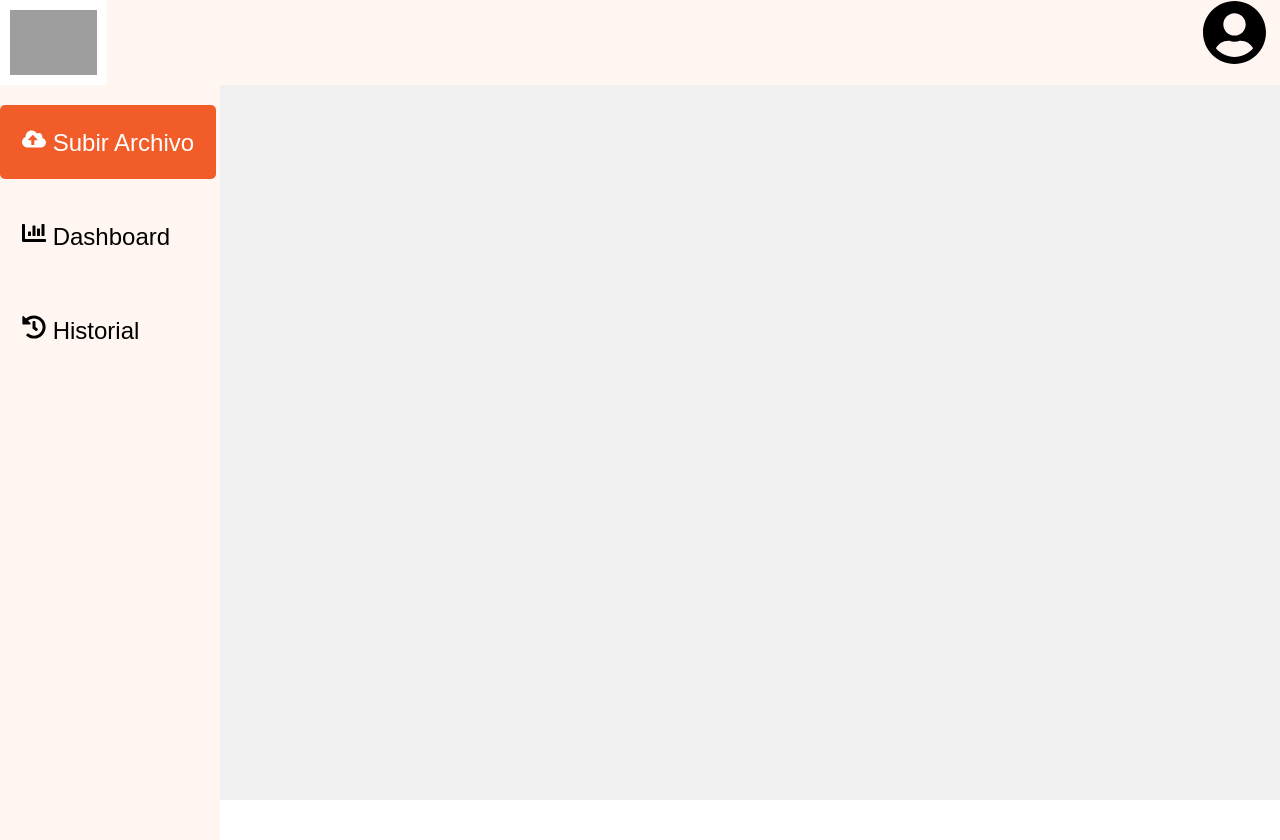
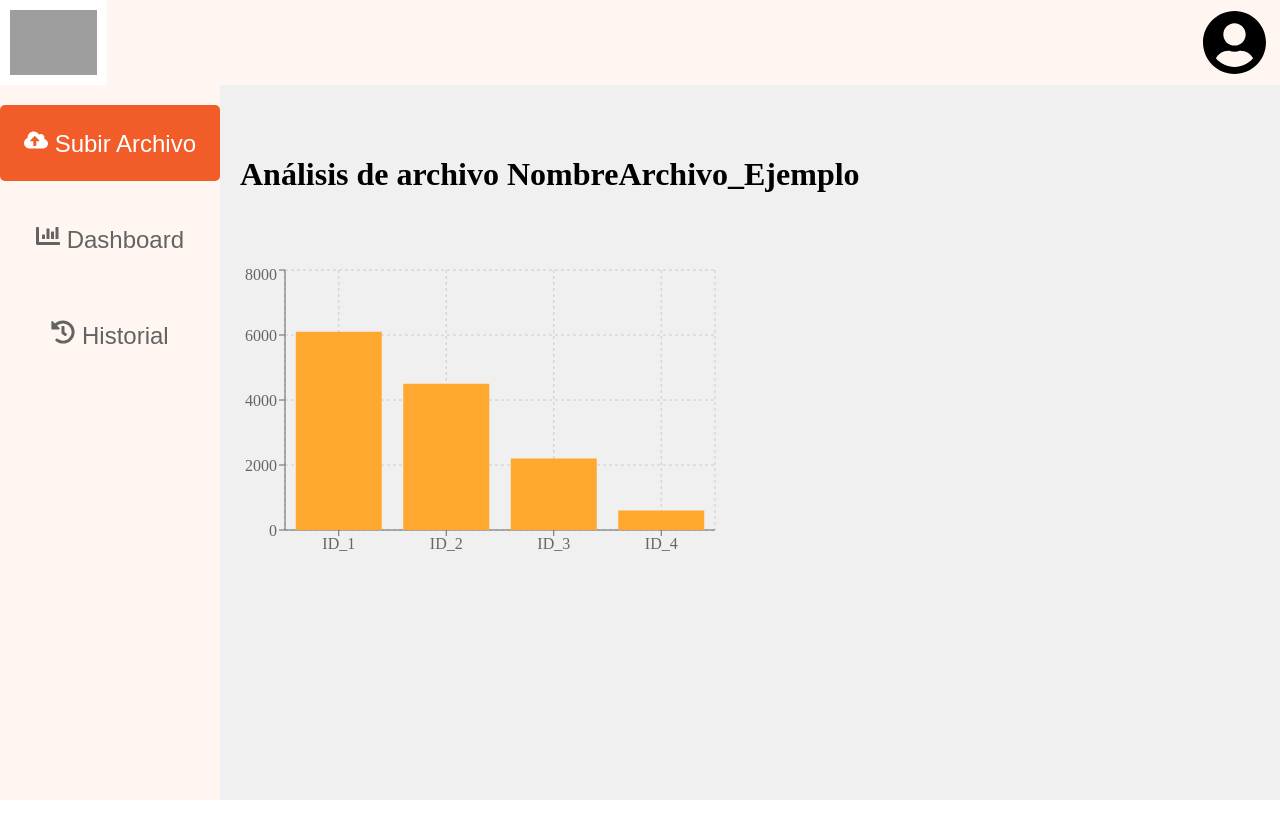
Before and after one commit to JoelIRamos/TC3005B-Gpo505-E1, a React (Create React App) app: page / in a window 1280 px wide. After the commit the page ends 800 px from the top, so only its background shows below. Built offline with nearby package versions, Linux system fonts and the light colour scheme; grey boxes are pictures that could not be loaded.

Commit message:
primer-boceto-graph

```diff
--- a/package.json
+++ b/package.json
@@ -10,6 +10,7 @@
     "react-dom": "^18.0.0",
     "react-icons": "^4.3.1",
     "react-scripts": "5.0.0",
+    "recharts": "^2.1.9",
     "web-vitals": "^2.1.4"
   },
   "scripts": {
--- a/src/App.js
+++ b/src/App.js
@@ -1,9 +1,17 @@
 import Navbar from './components/Navbar';
+import Graph from './components/Graph';
+import Titulo from './components/Titulo';
 
 function App() {
   return (
     <div className="App">
       <Navbar />
+      <div className="container-app">
+        < Titulo />
+        <div className="graph">
+          <Graph />
+        </div>
+      </div>
     </div>
   );
 }
--- a/src/components/Button.js
+++ b/src/components/Button.js
@@ -1,8 +1,28 @@
 import React from 'react'
+import { FaCloudUploadAlt } from "react-icons/fa"
+import { FaChartBar } from "react-icons/fa"
+import { FaHistory } from 'react-icons/fa'
+import { useState } from 'react'
 
 const Button = ({text, style, icon}) => {
+
+  const [iconStyle, setIconStyle] = useState('')
+
+  const onHover = () => {
+    setIconStyle('icon')
+  }
+
+  const offHover = () => {
+    setIconStyle('')
+  }
+
+  const icons = {
+    cloud: < FaCloudUploadAlt className={iconStyle} />,
+    chart: <FaChartBar className={iconStyle} />,
+    history: <FaHistory  className={iconStyle}/>,
+  }
   return (
-    <button className={`btn ${style}`}>{icon} {text}</button>
+    <button onMouseEnter={onHover} onMouseLeave={offHover} className={`btn ${style}`}>{icons[`${icon}`]} {text}</button>
   )
 }
 
--- /dev/null
+++ b/src/components/Graph.js
@@ -0,0 +1,35 @@
+import React from 'react'
+import { Bar, BarChart, CartesianGrid, ResponsiveContainer, Tooltip, XAxis, YAxis } from 'recharts'
+
+const data = [
+    {
+        id: 'ID_1',
+        anomalias: 6100,
+    },
+    {
+        id: 'ID_2',
+        anomalias: 4500,
+    },
+    {
+        id: 'ID_3',
+        anomalias: 2200,
+    },
+    {
+        id: 'ID_4',
+        anomalias: 600,
+    },
+]
+
+const Graph = () => {
+  return (
+        <BarChart width={500} height={300} data = {data}>
+            <CartesianGrid strokeDasharray='3 3'/>
+            <XAxis dataKey='id' />
+            <YAxis />
+            <Tooltip />
+            <Bar dataKey='anomalias' fill='#ffa82f' />
+        </BarChart>
+  )
+}
+
+export default Graph
--- a/src/components/Navbar.js
+++ b/src/components/Navbar.js
@@ -1,11 +1,12 @@
 import React from 'react'
 import { FaUserCircle } from "react-icons/fa"
-import { FaCloudUploadAlt } from "react-icons/fa"
-import { FaChartBar } from "react-icons/fa"
-import { FaHistory } from 'react-icons/fa'
 import Button from './Button'
 
+
+
 const Navbar = () => {
+
+
   return (
       <>
         <nav className="nav-horizontal">
@@ -13,9 +14,9 @@ const Navbar = () => {
             < FaUserCircle id='profile-icon' />
         </nav>
         <nav className='nav-vertical'>
-            <Button text='Subir Archivo' style='btn-subir-archivo' icon={<FaCloudUploadAlt className='' />}/>
-            <Button text='Dashboard' style='btn' icon={<FaChartBar />} />
-            <Button text='Historial' style='btn' icon={<FaHistory />}/>
+            <Button text='Subir Archivo' style='btn btn-subir-archivo' icon="cloud"/>
+            <Button text='Dashboard' style='btn' icon="chart"/>
+            <Button text='Historial' style='btn' icon="history"/>
         </nav>
     </>
   )
--- /dev/null
+++ b/src/components/Titulo.js
@@ -0,0 +1,13 @@
+import React from 'react'
+
+const Titulo = () => {
+  return (
+    <div className='container-titulo'>
+        <h1>
+            Análisis de archivo NombreArchivo_Ejemplo
+        </h1>
+    </div>
+  )
+}
+
+export default Titulo
--- a/src/index.css
+++ b/src/index.css
@@ -18,10 +18,12 @@ body{
   justify-content: space-between;
   background-color: #fff5f1;
   padding-right: 1%;
+  align-items: center;
 }
 
 .nav-vertical{
-  height: calc(100vh - 65px);
+  display: inline-block;
+  height: calc(100vh - 105px);
   padding-top: 20px;
   width: 220px;
   background-color: #fff5f1;
@@ -29,6 +31,7 @@ body{
 
 .btn{
   margin-right: auto;
+  margin-left: auto;
   margin-bottom: 20px;
   padding: 10%;
   display: block;
@@ -36,13 +39,49 @@ body{
   background-color: #f0f0f000;
   font-size: 1.5rem;
   border-radius: 5px;
+  cursor: pointer;
+  width: 100%;
+  color: #636363;
+  border: solid 1px transparent;
+  transition: all 200ms;
+}
+
+.btn:hover{
+  border: solid 1px #f25c29;
 }
 
 .btn-subir-archivo{
   background-color: #f25c29;
   color: white;
+  transition: all 200ms;
+  border: solid 1px transparent;
 }
+
+.btn-subir-archivo:hover{
+  background-color: transparent;
+  border: solid 1px #f25c29;
+  color: #636363;
+}
+
+.icon{
+  color: red;
+  transition: all 200ms;
+}
+
+.graph{
+  position: absolute;
+}
+
 
 #profile-icon{
   font-size: 65px;
 }
+
+.container-titulo{
+  padding: 50px 20px;
+}
+
+.container-app{
+  display: inline-block;
+  position: absolute;
+}
```
Also changed, not shown: 1 other file (tests, documents, lock files or other folders).
